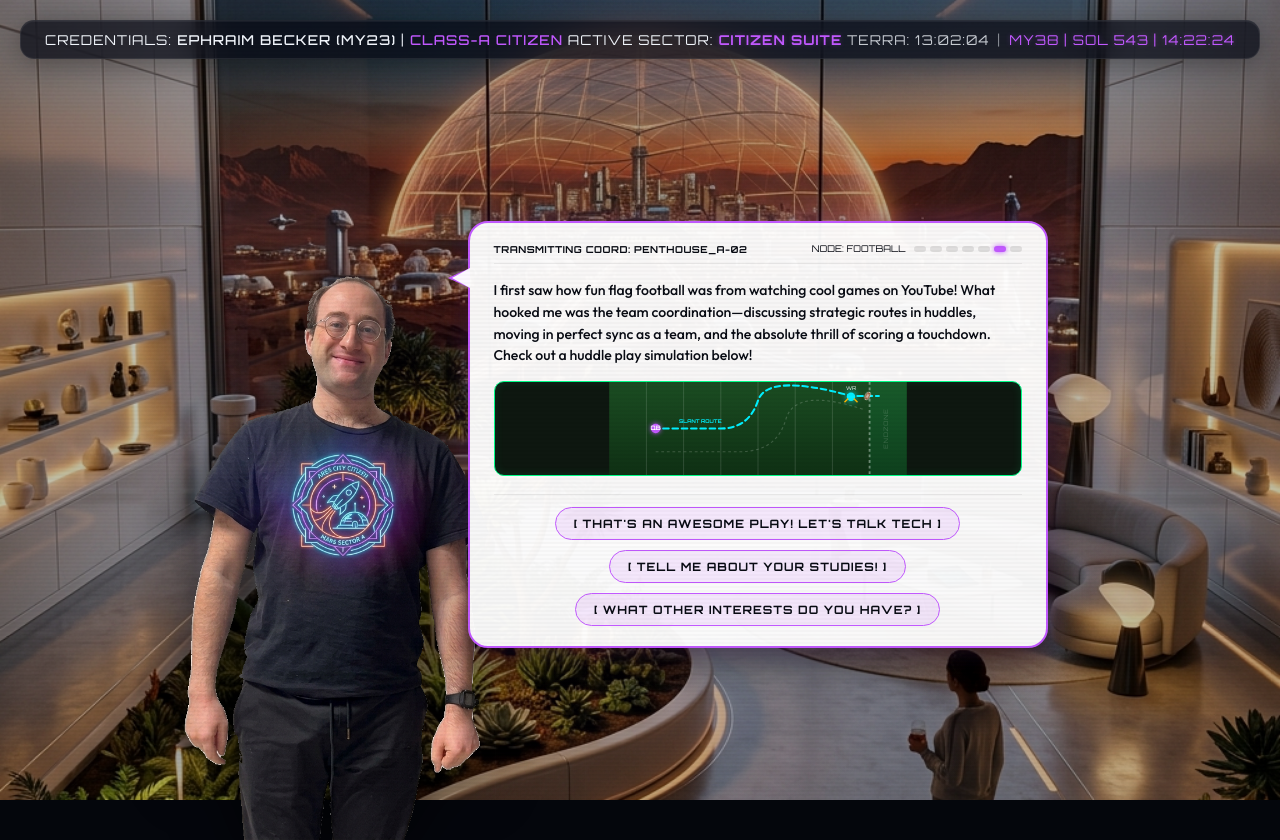
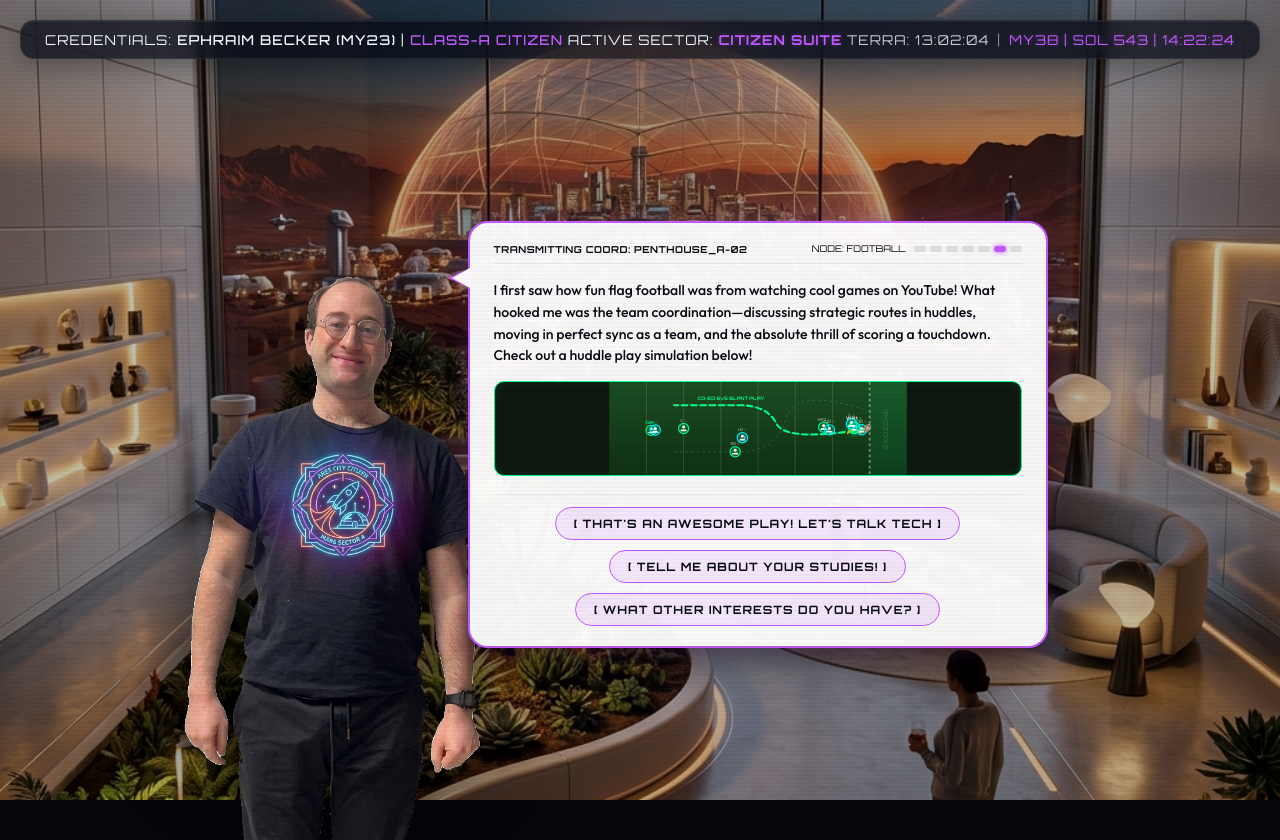
Before and after one commit to EphraimB/ephraim-becker-v3, a Next.js app: page / in a window 1280 px wide. Both pictures are taken after a click on the element 999 px from the left and 216 px from the top of the page. Built offline with nearby package versions, Linux system fonts and the light colour scheme.

Commit message:
Added flag football as an interest.

```diff
--- a/app/page.js
+++ b/app/page.js
@@ -372,24 +372,114 @@ export default function CitizenSuite() {
                   <text x="300" y="50" fill="rgba(255, 255, 255, 0.2)" fontSize="6.5" fontFamily="var(--font-tech)" textAnchor="middle" transform="rotate(-90 300 50)" letterSpacing="1px">ENDZONE</text>
 
                   {/* Huddle strategic routes planned (dashed static background) */}
-                  <path d="M 50,75 L 140,75 Q 180,75 190,40 T 275,30" fill="none" stroke="rgba(255,255,255,0.18)" strokeWidth="1.2" strokeDasharray="3 3" />
+                  <path d="M 70,25 L 140,25 Q 170,25 180,45 T 280,50" fill="none" stroke="rgba(255,255,255,0.18)" strokeWidth="1.2" strokeDasharray="3 3" />
+                  <path d="M 70,75 L 140,75 Q 180,75 190,40 T 275,30" fill="none" stroke="rgba(255,255,255,0.15)" strokeWidth="1" strokeDasharray="3 3" />
 
-                  {/* Active receiver route run (neon glowing slant route) */}
-                  <path d="M 50,50 L 120,50 Q 150,50 160,20 T 260,15 L 290,15" fill="none" stroke="#00f0ff" strokeWidth="2.2" strokeLinecap="round" strokeDasharray="6 4" style={{ animation: 'route-run 4s linear infinite' }} />
-                  <text x="75" y="44" fill="var(--neon-cyan)" fontSize="5.5" fontFamily="var(--font-tech)" fontWeight={700}>SLANT ROUTE</text>
+                  {/* Active receiver route run (neon glowing slant route for WR1) */}
+                  <path d="M 70,25 L 140,25 Q 170,25 180,45 T 280,50" fill="none" stroke="#00ff88" strokeWidth="2.2" strokeLinecap="round" strokeDasharray="6 4" style={{ animation: 'route-run 4s linear infinite' }} />
+                  <text x="95" y="19" fill="var(--neon-emerald)" fontSize="5" fontFamily="var(--font-tech)" fontWeight={700}>CO-ED 5v5 SLANT PLAY</text>
 
-                  {/* Quarterback point */}
-                  <circle cx="50" cy="50" r="5" fill="var(--color-accent)" style={{ filter: 'drop-shadow(0 0 3px var(--color-accent))' }} />
-                  <text x="50" y="52" fill="#fff" fontSize="6.5" fontWeight={700} fontFamily="var(--font-tech)" textAnchor="middle">QB</text>
-
-                  {/* Receiver running figure & flags */}
-                  <g style={{ animation: 'receiver-catch 4s linear infinite' }}>
-                    <circle cx="0" cy="0" r="4.5" fill="#00f0ff" style={{ filter: 'drop-shadow(0 0 4px #00f0ff)' }} />
-                    {/* Glowing Flag Belts */}
-                    <path d="M -3,2 L -7,6 M 3,2 L 7,6" stroke="#ffb300" strokeWidth="1.5" />
-                    <text x="0" y="-7" fill="#fff" fontSize="5.5" fontFamily="var(--font-tech)" textAnchor="middle">WR</text>
+                  {/* ================= OFFENSE (GREEN TEAM) ================= */}
+                  {/* QB (Female ♀ - animated dropback) */}
+                  <g style={{ animation: 'qb-drop 4s linear infinite' }}>
+                    <circle cx="0" cy="0" r="5.5" stroke="#00ff88" strokeWidth="1.2" fill="rgba(0,255,136,0.2)" />
+                    {/* Female Avatar */}
+                    <circle cx="0" cy="-1.5" r="1.5" fill="#ffffff" />
+                    <path d="M 1.2,-1.8 C 2.2,-2.2 3,-1 2.8,0.5 C 2.5,1.8 1.8,2.2 1.5,2.5" fill="none" stroke="#ffffff" strokeWidth="0.8" strokeLinecap="round" />
+                    <path d="M -3,3 C -3,1.5 -1.5,1.2 0,1.2 C 1.5,1.2 3,1.5 3,3" fill="#ffffff" />
+                    <text x="0" y="-7" fill="rgba(0,255,136,0.8)" fontSize="4.5" fontFamily="var(--font-tech)" textAnchor="middle" fontWeight={700}>QB ♀</text>
                   </g>
 
+                  {/* Center (Male ♂ - animated block shift) */}
+                  <g style={{ animation: 'center-block 4s linear infinite' }}>
+                    <circle cx="0" cy="0" r="5.5" stroke="#00ff88" strokeWidth="1.2" fill="rgba(0,255,136,0.2)" />
+                    {/* Male Avatar */}
+                    <circle cx="0" cy="-1.5" r="1.6" fill="#ffffff" />
+                    <path d="M -3.5,3 C -3.5,1.2 -1.8,1 0,1 C 1.8,1 3.5,1.2 3.5,3" fill="#ffffff" />
+                    <text x="0" y="-7" fill="rgba(255,255,255,0.6)" fontSize="4.5" textAnchor="middle">C ♂</text>
+                  </g>
+
+                  {/* Running Back (Male ♂ - animated flat route) */}
+                  <g style={{ animation: 'rb-run 4s linear infinite' }}>
+                    <circle cx="0" cy="0" r="5.5" stroke="#00ff88" strokeWidth="1.2" fill="rgba(0,255,136,0.2)" />
+                    {/* Male Avatar */}
+                    <circle cx="0" cy="-1.5" r="1.6" fill="#ffffff" />
+                    <path d="M -3.5,3 C -3.5,1.2 -1.8,1 0,1 C 1.8,1 3.5,1.2 3.5,3" fill="#ffffff" />
+                    <text x="0" y="-7" fill="rgba(255,255,255,0.6)" fontSize="4.5" textAnchor="middle">RB ♂</text>
+                  </g>
+
+                  {/* WR2 (Male ♂ - animated deep post route) */}
+                  <g style={{ animation: 'wr2-run 4s linear infinite' }}>
+                    <circle cx="0" cy="0" r="5.5" stroke="#00ff88" strokeWidth="1.2" fill="rgba(0,255,136,0.2)" />
+                    {/* Male Avatar */}
+                    <circle cx="0" cy="-1.5" r="1.6" fill="#ffffff" />
+                    <path d="M -3.5,3 C -3.5,1.2 -1.8,1 0,1 C 1.8,1 3.5,1.2 3.5,3" fill="#ffffff" />
+                    <text x="0" y="-7" fill="rgba(255,255,255,0.6)" fontSize="4.5" textAnchor="middle">WR2 ♂</text>
+                  </g>
+
+                  {/* WR1 (Female ♀ - Slant Catch Receiver & Flags) */}
+                  <g style={{ animation: 'receiver-catch 4s linear infinite' }}>
+                    <circle cx="0" cy="0" r="6" stroke="#00ff88" strokeWidth="1.5" fill="rgba(0,255,136,0.2)" style={{ filter: 'drop-shadow(0 0 3px #00ff88)' }} />
+                    {/* Female Avatar */}
+                    <circle cx="0" cy="-1.5" r="1.5" fill="#ffffff" />
+                    <path d="M 1.2,-1.8 C 2.2,-2.2 3,-1 2.8,0.5 C 2.5,1.8 1.8,2.2 1.5,2.5" fill="none" stroke="#ffffff" strokeWidth="0.8" strokeLinecap="round" />
+                    <path d="M -3,3 C -3,1.5 -1.5,1.2 0,1.2 C 1.5,1.2 3,1.5 3,3" fill="#ffffff" />
+                    {/* Glowing Flag Belts */}
+                    <path d="M -3.5,2.5 L -7.5,6.5 M 3.5,2.5 L 7.5,6.5" stroke="#ffb300" strokeWidth="1.5" />
+                    <text x="0" y="-8" fill="#fff" fontSize="5" fontWeight={700} fontFamily="var(--font-tech)" textAnchor="middle">WR1 ♀</text>
+                  </g>
+
+
+                  {/* ================= DEFENSE (BLUE TEAM) ================= */}
+                  {/* Blitzer/Rusher (Male ♂ - rushes QB) */}
+                  <g style={{ animation: 'rusher-rush 4s linear infinite' }}>
+                    <circle cx="0" cy="0" r="5.5" stroke="#00f0ff" strokeWidth="1.2" fill="rgba(0,240,255,0.2)" />
+                    {/* Male Avatar */}
+                    <circle cx="0" cy="-1.5" r="1.6" fill="#ffffff" />
+                    <path d="M -3.5,3 C -3.5,1.2 -1.8,1 0,1 C 1.8,1 3.5,1.2 3.5,3" fill="#ffffff" />
+                    <text x="0" y="-7" fill="rgba(0,240,255,0.8)" fontSize="4.5" textAnchor="middle">R ♂</text>
+                  </g>
+
+                  {/* Linebacker (Female ♀ - drops zone) */}
+                  <g style={{ animation: 'lb-drop 4s linear infinite' }}>
+                    <circle cx="0" cy="0" r="5.5" stroke="#00f0ff" strokeWidth="1.2" fill="rgba(0,240,255,0.2)" />
+                    {/* Female Avatar */}
+                    <circle cx="0" cy="-1.5" r="1.5" fill="#ffffff" />
+                    <path d="M 1.2,-1.8 C 2.2,-2.2 3,-1 2.8,0.5 C 2.5,1.8 1.8,2.2 1.5,2.5" fill="none" stroke="#ffffff" strokeWidth="0.8" strokeLinecap="round" />
+                    <path d="M -3,3 C -3,1.5 -1.5,1.2 0,1.2 C 1.5,1.2 3,1.5 3,3" fill="#ffffff" />
+                    <text x="0" y="-7" fill="rgba(255,255,255,0.6)" fontSize="4.5" textAnchor="middle">LB ♀</text>
+                  </g>
+
+                  {/* CB1 (Female ♀ - covers WR1) */}
+                  <g style={{ animation: 'cb1-chase 4s linear infinite' }}>
+                    <circle cx="0" cy="0" r="5.5" stroke="#00f0ff" strokeWidth="1.2" fill="rgba(0,240,255,0.2)" />
+                    {/* Female Avatar */}
+                    <circle cx="0" cy="-1.5" r="1.5" fill="#ffffff" />
+                    <path d="M 1.2,-1.8 C 2.2,-2.2 3,-1 2.8,0.5 C 2.5,1.8 1.8,2.2 1.5,2.5" fill="none" stroke="#ffffff" strokeWidth="0.8" strokeLinecap="round" />
+                    <path d="M -3,3 C -3,1.5 -1.5,1.2 0,1.2 C 1.5,1.2 3,1.5 3,3" fill="#ffffff" />
+                    <text x="0" y="-7" fill="rgba(255,255,255,0.6)" fontSize="4.5" textAnchor="middle">CB1 ♀</text>
+                  </g>
+
+                  {/* CB2 (Male ♂ - covers WR2) */}
+                  <g style={{ animation: 'cb2-chase 4s linear infinite' }}>
+                    <circle cx="0" cy="0" r="5.5" stroke="#00f0ff" strokeWidth="1.2" fill="rgba(0,240,255,0.2)" />
+                    {/* Male Avatar */}
+                    <circle cx="0" cy="-1.5" r="1.6" fill="#ffffff" />
+                    <path d="M -3.5,3 C -3.5,1.2 -1.8,1 0,1 C 1.8,1 3.5,1.2 3.5,3" fill="#ffffff" />
+                    <text x="0" y="-7" fill="rgba(255,255,255,0.6)" fontSize="4.5" textAnchor="middle">CB2 ♂</text>
+                  </g>
+
+                  {/* Safety (Male ♂ - deep safety) */}
+                  <g style={{ animation: 'safety-drop 4s linear infinite' }}>
+                    <circle cx="0" cy="0" r="5.5" stroke="#00f0ff" strokeWidth="1.2" fill="rgba(0,240,255,0.2)" />
+                    {/* Male Avatar */}
+                    <circle cx="0" cy="-1.5" r="1.6" fill="#ffffff" />
+                    <path d="M -3.5,3 C -3.5,1.2 -1.8,1 0,1 C 1.8,1 3.5,1.2 3.5,3" fill="#ffffff" />
+                    <text x="0" y="-7" fill="rgba(255,255,255,0.6)" fontSize="4.5" textAnchor="middle">S ♂</text>
+                  </g>
+
+
+                  {/* ================= BALL & TEXT ================= */}
                   {/* Gliding football pass */}
                   <g style={{ animation: 'ball-pass 4s ease-in-out infinite' }}>
                     <ellipse cx="0" cy="0" rx="5.5" ry="3" fill="#8d4a25" stroke="#ffffff" strokeWidth="0.8" />
@@ -509,6 +599,66 @@ export default function CitizenSuite() {
           100% { stroke-dashoffset: 0; }
         }
 
+        @keyframes qb-drop {
+          0%, 30% { transform: translate(50px, 50px); }
+          45%, 100% { transform: translate(45px, 52px); }
+        }
+
+        @keyframes center-block {
+          0%, 30% { transform: translate(75px, 50px); }
+          45%, 100% { transform: translate(80px, 50px); }
+        }
+
+        @keyframes rb-run {
+          0%, 30% { transform: translate(45px, 60px); }
+          50% { transform: translate(90px, 75px); }
+          72%, 100% { transform: translate(140px, 75px); }
+        }
+
+        @keyframes wr2-run {
+          0%, 30% { transform: translate(70px, 75px); }
+          55% { transform: translate(160px, 75px); }
+          72%, 100% { transform: translate(240px, 45px); }
+        }
+
+        @keyframes receiver-catch {
+          0%, 30% { transform: translate(70px, 25px); }
+          45% { transform: translate(140px, 25px); }
+          60% { transform: translate(180px, 45px); }
+          72%, 100% { transform: translate(280px, 50px); }
+        }
+
+        @keyframes rusher-rush {
+          0%, 30% { transform: translate(90px, 42px); }
+          50% { transform: translate(65px, 48px); }
+          72%, 100% { transform: translate(48px, 52px); }
+        }
+
+        @keyframes lb-drop {
+          0%, 30% { transform: translate(100px, 55px); }
+          50% { transform: translate(125px, 58px); }
+          72%, 100% { transform: translate(145px, 60px); }
+        }
+
+        @keyframes cb1-chase {
+          0%, 30% { transform: translate(88px, 25px); }
+          45% { transform: translate(145px, 28px); }
+          60% { transform: translate(188px, 48px); }
+          72%, 100% { transform: translate(288px, 52px); }
+        }
+
+        @keyframes cb2-chase {
+          0%, 30% { transform: translate(88px, 75px); }
+          55% { transform: translate(168px, 77px); }
+          72%, 100% { transform: translate(246px, 48px); }
+        }
+
+        @keyframes safety-drop {
+          0%, 30% { transform: translate(130px, 50px); }
+          50% { transform: translate(165px, 35px); }
+          72%, 100% { transform: translate(270px, 46px); }
+        }
+
         @keyframes ball-pass {
           0%, 30% {
             transform: translate(50px, 50px) scale(0.6);
@@ -518,31 +668,16 @@ export default function CitizenSuite() {
             opacity: 1;
           }
           52% {
-            transform: translate(170px, 15px) scale(1.1) rotate(45deg);
+            transform: translate(165px, 25px) scale(1.1) rotate(45deg);
             opacity: 1;
           }
           72% {
-            transform: translate(280px, 15px) scale(0.8) rotate(120deg);
+            transform: translate(280px, 50px) scale(0.8) rotate(120deg);
             opacity: 1;
           }
           78%, 100% {
-            transform: translate(280px, 15px) scale(0.8);
+            transform: translate(280px, 50px) scale(0.8);
             opacity: 0;
-          }
-        }
-
-        @keyframes receiver-catch {
-          0%, 30% {
-            transform: translate(50px, 50px);
-          }
-          45% {
-            transform: translate(120px, 50px);
-          }
-          60% {
-            transform: translate(160px, 20px);
-          }
-          72%, 100% {
-            transform: translate(280px, 15px);
           }
         }
 
```
